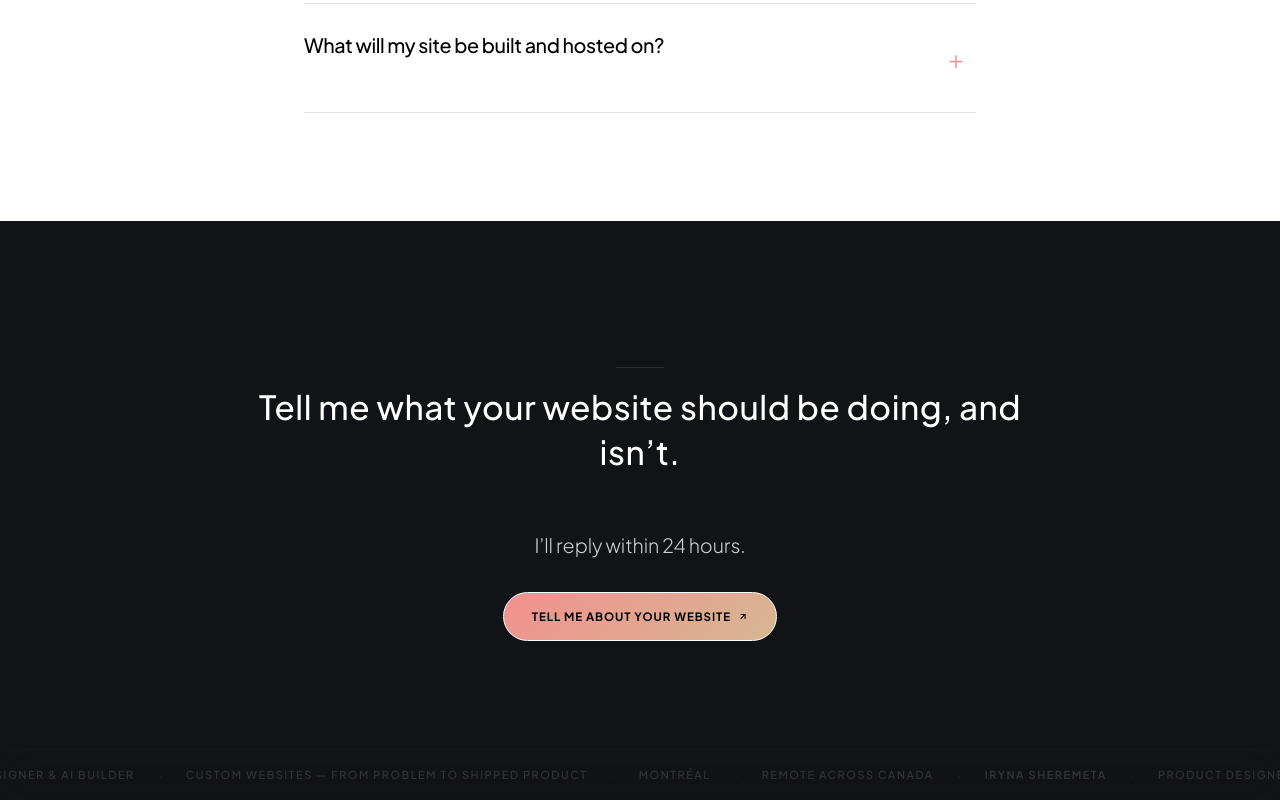
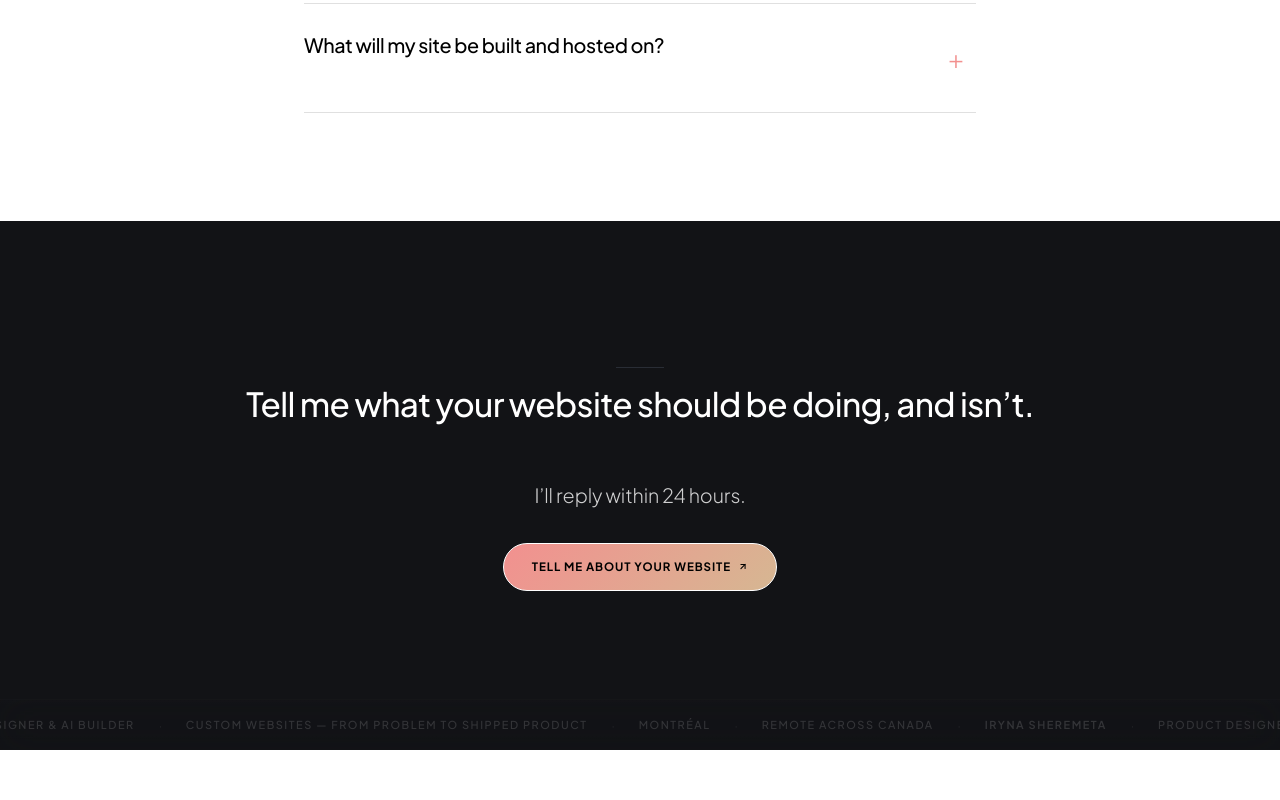
Before and after one commit to Irene2828/porfoliojuly, a Next.js app: page / in a window 1280 px wide. Shown: the part 6649-7449 px from the top of the page. After the commit the page ends 7399 px from the top, so only its background shows below. Built offline with nearby package versions, Linux system fonts and the light colour scheme.

Commit message:
Prefooter closing line: line-height 1.2, letter-spacing -0.02em (heading scale)

```diff
--- a/src/app/v2/components/EditorialStatement.tsx
+++ b/src/app/v2/components/EditorialStatement.tsx
@@ -27,7 +27,7 @@ export default function EditorialStatement({ variant = 'default' }: { variant?:
             font-family: var(--font-heading) !important;
             font-weight: 400 !important;
             font-style: normal !important;
-            letter-spacing: 0.005em !important;
+            letter-spacing: -0.02em !important;
             color: #ffffff !important;
             -webkit-text-fill-color: #ffffff !important;
             -webkit-font-smoothing: antialiased !important;
@@ -44,7 +44,7 @@ export default function EditorialStatement({ variant = 'default' }: { variant?:
           .prefooter-closing-mobile .prefooter-closing-row:not(strong) {
             font-weight: 400 !important;
             font-style: normal !important;
-            letter-spacing: 0.015em !important;
+            letter-spacing: -0.02em !important;
             color: #ffffff !important;
             -webkit-text-fill-color: #ffffff !important;
           }
@@ -297,8 +297,8 @@ export default function EditorialStatement({ variant = 'default' }: { variant?:
               fontFamily: 'var(--font-heading)',
               fontSize: 'var(--closing-heading-size)',
               fontWeight: 300,
-              letterSpacing: '0.015em',
-              lineHeight: 1.35,
+              letterSpacing: '-0.02em',
+              lineHeight: 1.2,
               color: '#ffffff',
               WebkitTextFillColor: '#ffffff',
               textAlign: 'center',
```
